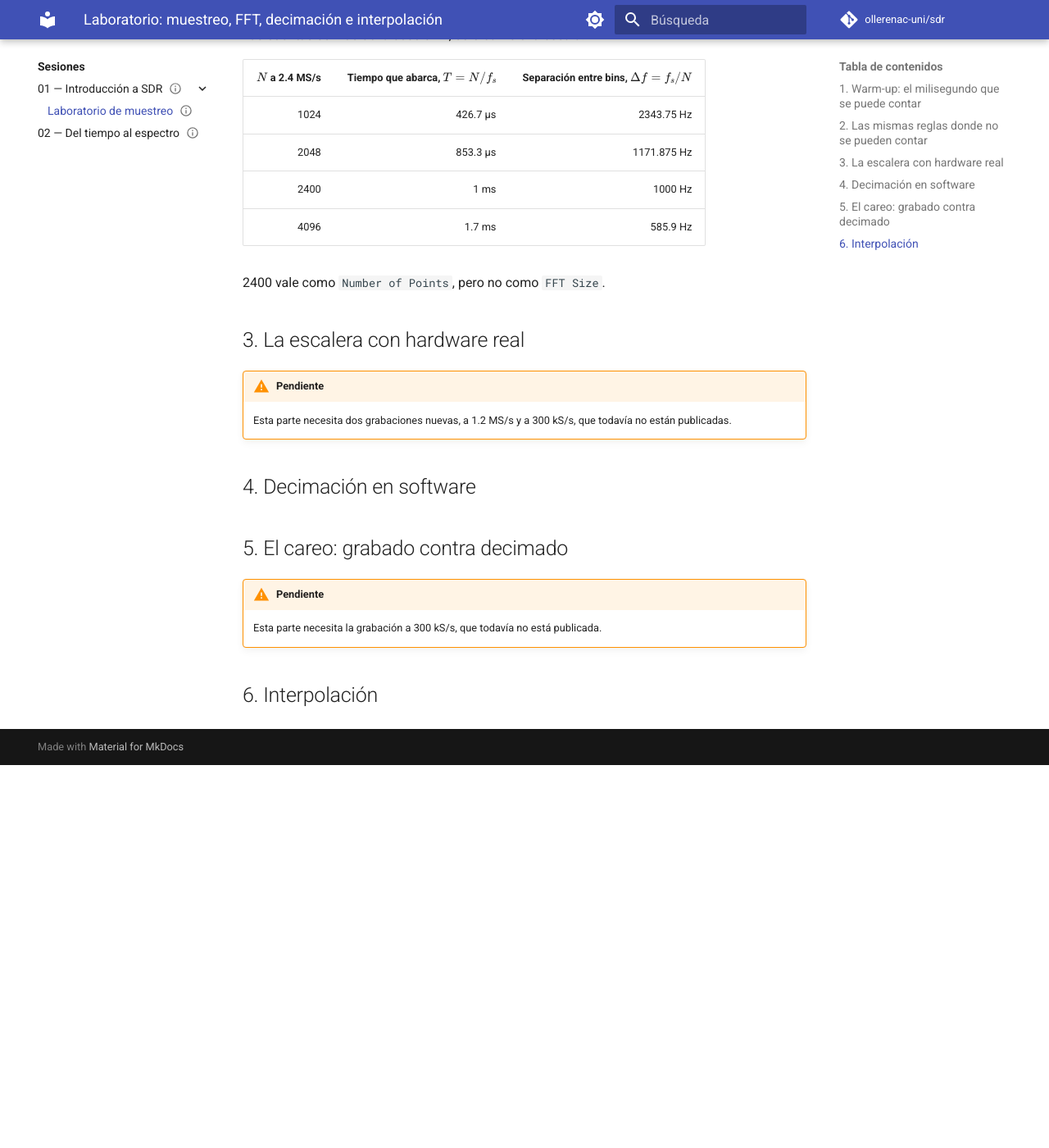
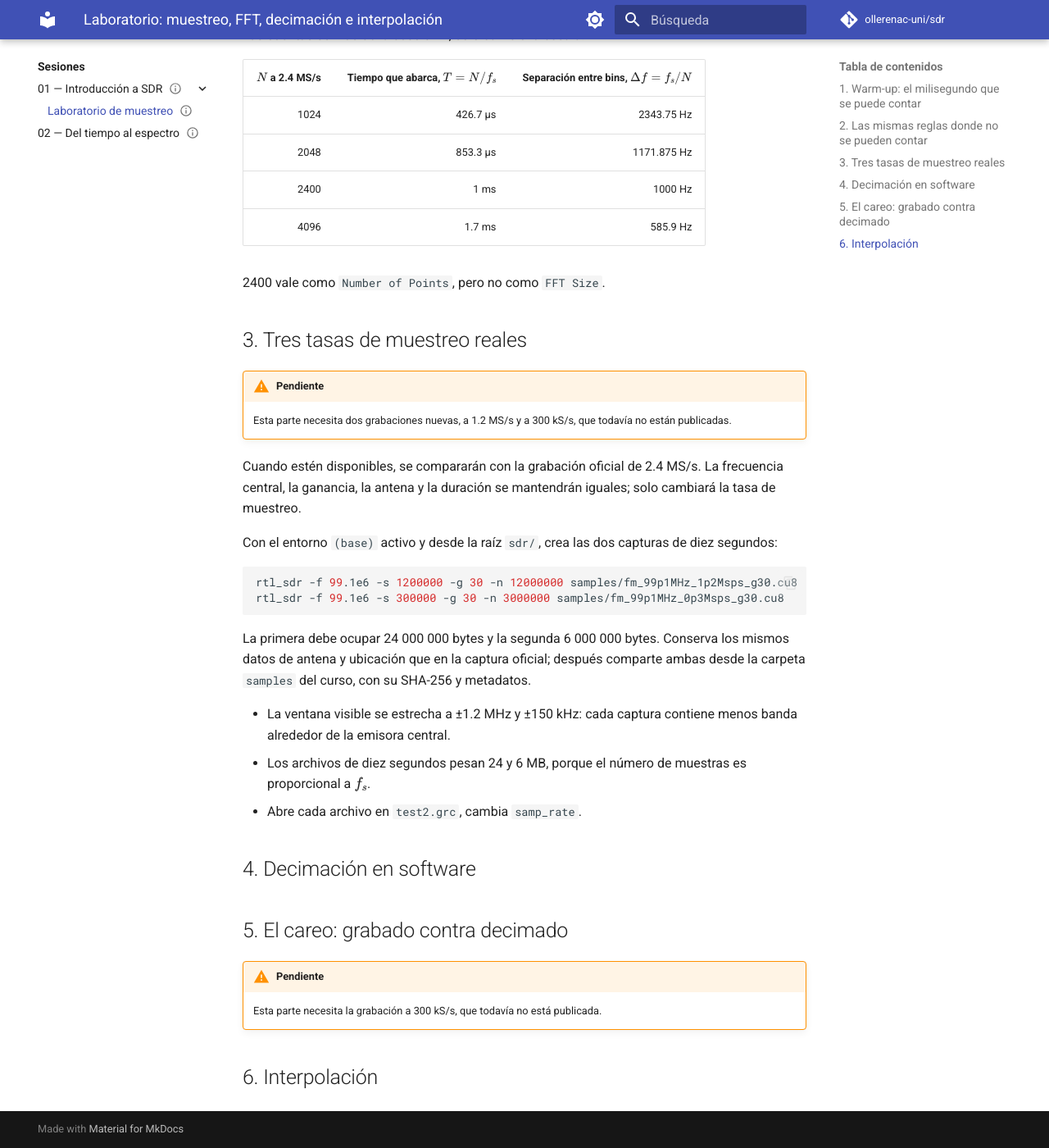
Before and after one commit to ollerenac-uni/sdr, an MkDocs documentation site: the page built from docs/sessions/01-introduccion-sdr/laboratorio-muestreo.md, in a window 1280 px wide and 1400 px high, scrolled down 8014 px. Shown: the whole window at 82% size. Built offline with MkDocs 1.6.1 and Material for MkDocs 9.7.7, drawn with Linux system fonts in a browser that asks for light colours; comment, search, counter and statistics services are not loaded; before the commit the page ends 8947 px from its top, so only the background shows below that.

Commit message:
Ajustar comparación de tasas de muestreo

````diff
--- a/docs/sessions/01-introduccion-sdr/laboratorio-muestreo.md
+++ b/docs/sessions/01-introduccion-sdr/laboratorio-muestreo.md
@@ -321,10 +321,25 @@ Las cuentas son las de la sección 1; solo cambió la escala.
 
 2400 vale como `Number of Points`, pero no como `FFT Size`.
 
-## 3. La escalera con hardware real
+## 3. Tres tasas de muestreo reales
 
 !!! warning "Pendiente"
     Esta parte necesita dos grabaciones nuevas, a 1.2 MS/s y a 300 kS/s, que todavía no están publicadas.
+
+Cuando estén disponibles, se compararán con la grabación oficial de 2.4 MS/s. La frecuencia central, la ganancia, la antena y la duración se mantendrán iguales; solo cambiará la tasa de muestreo.
+
+Con el entorno `(base)` activo y desde la raíz `sdr/`, crea las dos capturas de diez segundos:
+
+```bash
+rtl_sdr -f 99.1e6 -s 1200000 -g 30 -n 12000000 samples/fm_99p1MHz_1p2Msps_g30.cu8
+rtl_sdr -f 99.1e6 -s 300000 -g 30 -n 3000000 samples/fm_99p1MHz_0p3Msps_g30.cu8
+```
+
+La primera debe ocupar 24 000 000 bytes y la segunda 6 000 000 bytes. Conserva los mismos datos de antena y ubicación que en la captura oficial; después comparte ambas desde la carpeta `samples` del curso, con su SHA-256 y metadatos.
+
+- La ventana visible se estrecha a ±1.2 MHz y ±150 kHz: cada captura contiene menos banda alrededor de la emisora central.
+- Los archivos de diez segundos pesan 24 y 6 MB, porque el número de muestras es proporcional a $f_s$.
+- Abre cada archivo en `test2.grc`, cambia `samp_rate`.
 
 ## 4. Decimación en software
 
````
Also changed, not shown: docs/plans/2026-09-12-lab-muestreo-design.md (+5 -7 lines), docs/plans/2026-09-12-lab-muestreo.md (+8 -22 lines).
